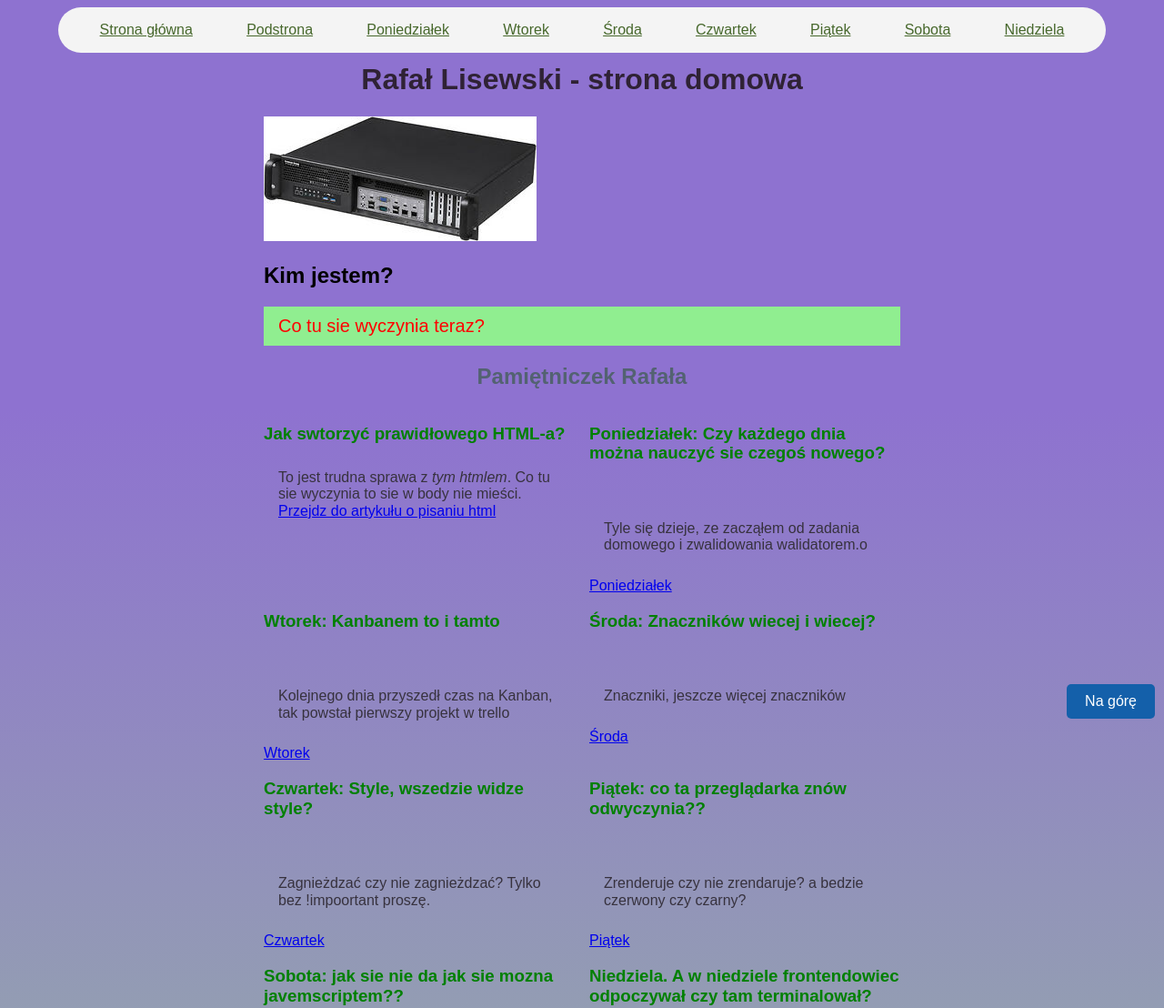
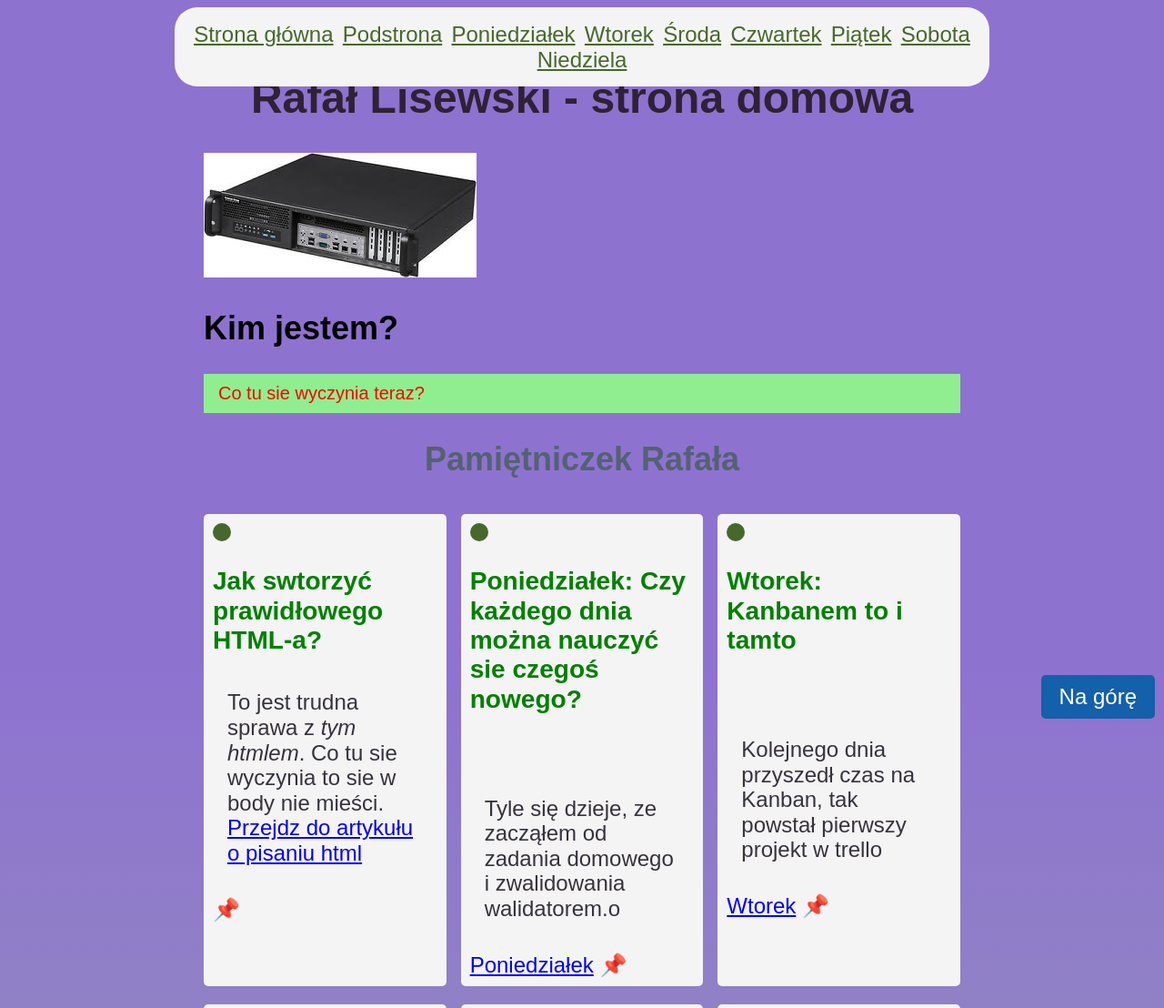
Before and after one commit to rlisewski/wtf-homepage, a website built with Parcel: page src/index.html in a window 1280 px wide. Shown: the top 1108 px of the page at 91% size. Built offline with nearby package versions, Linux system fonts and the light colour scheme.

Commit message:
Improve styles and layout

```diff
--- a/src/index.html
+++ b/src/index.html
@@ -41,7 +41,7 @@
       <h2 class="dairy__header">Pamiętniczek Rafała</h2>
 
       <section class="dairy" id="pamietniczek">
-        <section>
+        <section class="dairy__box">
           <h3 class="dairy__event">Jak swtorzyć prawidłowego HTML-a?</h3>
           <p class="dairy__paragraph">
             To jest trudna sprawa z <em> tym htmlem</em>. Co tu sie wyczynia to
@@ -50,43 +50,43 @@
             <a href="podstrona.html">Przejdz do artykułu o pisaniu html</a>
           </p>
         </section>
-        <section>
+        <section class="dairy__box">
           <h3 class="dairy__event">Poniedziałek: Czy każdego dnia można nauczyć sie czegoś nowego?</h3>
           <br>
           <p class="dairy__paragraph">Tyle się dzieje, ze zacząłem od zadania domowego i zwalidowania walidatorem.o</p>
           <a href="poniedzialek.html">Poniedziałek</a>
         </section>
-        <section>
+        <section class="dairy__box">
           <h3 class="dairy__event">Wtorek: Kanbanem to i tamto</h3>
           <br>
           <p class="dairy__paragraph">Kolejnego dnia przyszedł czas na Kanban, tak powstał pierwszy projekt w trello</p>
           <a href="wtorek.html">Wtorek</a>
         </section>
-        <section>
+        <section class="dairy__box">
           <h3 class="dairy__event">Środa: Znaczników wiecej i wiecej?</h3>
           <br>
           <p class="dairy__paragraph">Znaczniki, jeszcze więcej znaczników</p>
           <a href="sroda.html">Środa</a>
         </section>
-        <section>
+        <section class="dairy__box">
           <h3 class="dairy__event">Czwartek: Style, wszedzie widze style?</h3>
           <br>
           <p class="dairy__paragraph">Zagnieżdzać czy nie zagnieżdzać? Tylko bez !impoortant proszę.</p>
           <a href="czwartek.html">Czwartek</a>
         </section>
-        <section>
+        <section class="dairy__box">
           <h3 class="dairy__event">Piątek: co ta przeglądarka znów odwyczynia??</h3>
           <br>
           <p class="dairy__paragraph">Zrenderuje czy nie zrendaruje? a bedzie czerwony czy czarny?</p>
           <a href="piatek.html">Piątek</a>
         </section>
-        <section>
+        <section class="dairy__box">
           <h3 class="dairy__event">Sobota: jak sie nie da jak sie mozna javemscriptem??</h3>
           <br>
           <p class="dairy__paragraph">JS dla każdego!</p>
           <a href="sobota.html">Sobota</a>
         </section>
-        <section>
+        <section class="dairy__box">
           <h3 class="dairy__event">Niedziela. A w niedziele frontendowiec odpoczywał czy tam terminalował?</h3>
           <br>
           <p class="dairy__paragraph">Terminalem rozwiązać zagadke</p>
--- a/src/styles/main.scss
+++ b/src/styles/main.scss
@@ -1,3 +1,16 @@
+$articleColor: #536271;
+$paragraphColor: #37323e;
+$footerColor: #2f2235;
+$dotColor: #47682c;
+
+$defaultSize: 1rem;
+$defaultGap: 1rem;
+
+@mixin defaultSize {
+    width: 100%;
+    margin: 0 auto;
+}
+
 html {
   box-sizing: border-box;
 }
@@ -13,7 +26,8 @@ body {
   background-image: linear-gradient(180deg, rgba(142, 114, 208, 1) 33%, rgba(149, 173, 168, 1) 100%);
   background-size: cover;
   font-family: Arial, Helvetica, sans-serif;
-  padding: 1rem;
+  font-size: 24px;
+  padding: $defaultGap;
 }
 
 .about {
@@ -31,7 +45,7 @@ body {
   }
 
   &__paragraph {
-    color: #37323e;
+    color: $paragraphColor;
     padding: 10px 16px;
   }
 }
@@ -39,22 +53,20 @@ body {
 
 .article {
   &__header {
-    color: #536271;
-    width: 100%;
-    margin: 0 auto;
+    color: $articleColor;
+    @include defaultSize;
     text-align: center;
     padding-top: 16px;
   }
 
-  &__footer__img {
-    width: 100%;
+  &__defaultSizeter__img {
+    @include defaultSize;
     max-width: 50px;
     display: block;
-    margin: 0 auto;
   }
 
   &__paragraph {
-    color: #37323e;
+    color: $paragraphColor;
     padding: 10px 16px;
     &__img {
       width: 100%;
@@ -71,13 +83,35 @@ body {
   display: grid;
   grid-template-columns: 1fr;
 
+  &__box {
+    background: #f4f4f4;
+    border-radius: 5px;
+    padding: 10px;
+    margin: 10px 0;
+  }
+
+  &__box::before {
+    content: "";
+    border-radius: 100%;
+    background-color: $dotColor;
+    padding: 10px auto;
+    display: block;
+    width: 20px;
+    height: 20px;
+  }
+
+  &__box::after {
+    content: "📌";
+    padding-right: 10px;
+  }
+
   &__header {
-    color: #536271;
+    color: $articleColor;
     text-align: center;
   }
 
   &__paragraph {
-    color: #37323e;
+    color: $paragraphColor;
     padding: 10px 16px;
   }
 
@@ -87,7 +121,11 @@ body {
 
   @media screen and (min-width: 768px) {
     grid-template-columns: 1fr 1fr;
-    column-gap: 1rem;
+    column-gap: $defaultGap;
+  }
+
+  @media screen and (min-width: 1024px) {
+    grid-template-columns: 1fr 1fr 1fr;
   }
 }
 
@@ -98,7 +136,7 @@ body {
   clear: both;
 
   &__content {
-    color: #2f2235;
+    color: $footerColor;
     text-align: center;
     padding-top: 16px;
   }
@@ -120,15 +158,16 @@ body {
   max-width: 700px;
 
   &__header {
-    color: #2f2235;
+    color: $footerColor;
     text-align: center;
   }
 
   @media screen and (min-width: 768px) {
-    margin: 1rem auto;
+    margin: $defaultGap auto;
+    max-width: 65vw;
 
     &__header {
-      padding-top: 1rem;
+      padding-top: $defaultGap;
     }
   }
  }
@@ -137,7 +176,7 @@ body {
   position: fixed;
   top: 0.5rem;
   right: 10vw;
-  padding: 1rem;
+  padding: $defaultGap;
   background: #f4f4f4;
   border-radius: 25px;
   display: none;
@@ -159,7 +198,7 @@ body {
     flex-wrap: nowrap;
     justify-content: flex-end;
     align-items: center;
-    row-gap: 1rem;
+    row-gap: $defaultGap;
 
   }
 
@@ -168,8 +207,8 @@ body {
   }
 
   @media screen and (min-width: 768px) {
-    left: 5vw;
-    right: 5vw;
+    left: 15vw;
+    right: 15vw;
     display: flex;
     flex-wrap: wrap;
     flex-direction: row;
@@ -180,7 +219,7 @@ body {
     }
 
     &--header {
-      padding-top: 1rem;
+      padding-top: $defaultGap;
     }
 
   }
```
Also changed, not shown: src/wtorek.html (+6 -3 lines).
